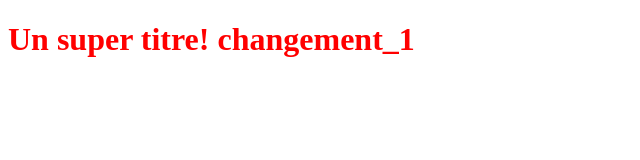
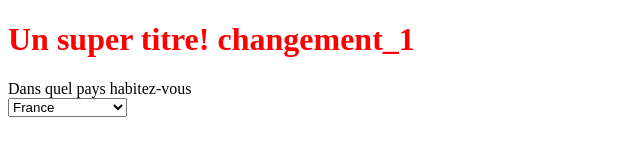
Before and after one commit to marinasatsyk/OpenclassroomsProjetct_1, a plain HTML site: page index.html in a window 1280 px wide. Shown: the whole page, without its empty margins (0-640 px from the left). Drawn offline with Linux system fonts and the light colour scheme.

Commit message:
Ajout d'un formulaire deroulant pays

```diff
--- a/index.html
+++ b/index.html
@@ -7,5 +7,26 @@
 </head>
 <body>
     <h1>Un super titre! changement_1 </h1>
+
+    <p>
+        <label for="pays">Dans quel pays habitez-vous</label><br />
+        <select name="pays" id="pays">
+            <optgroup label="Europe">
+                <option value="france">France</option>
+                <option value="espagne">Espagne</option>
+                <option value="italie">Italie</option>
+                <option value="royaume-uni">Royaume-Uni</option>
+            </optgroup>
+            <optgroup label="Amérique">
+                <option value="canada">Canada</option>
+                <option value="etats-unis">Etats-Unis</option>
+            </optgroup>
+            <optgroup label="Asie">
+                <option value="russie">Russie</option>
+                <option value="chine">Chine</option>
+                <option value="japon">Japon</option>
+            </optgroup>
+        </select>
+    </p>
 </body>
 </html>
```
